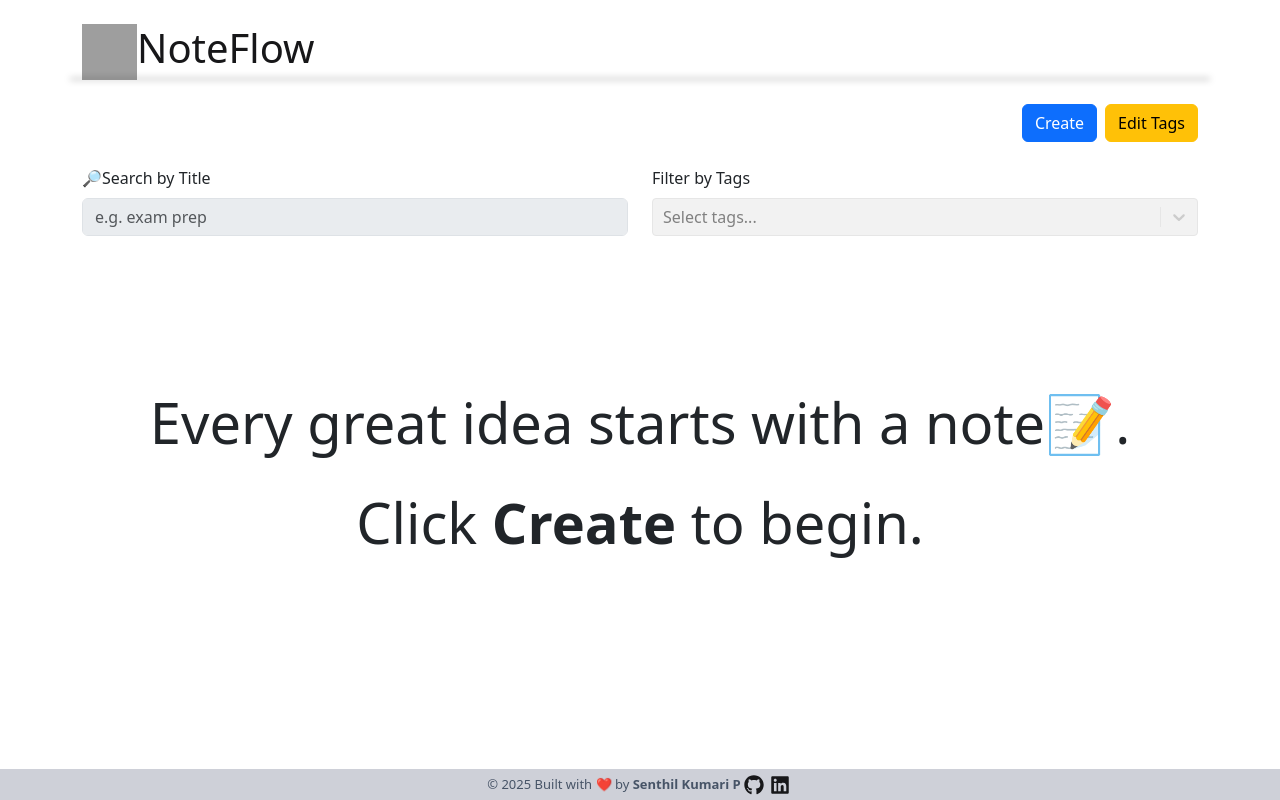
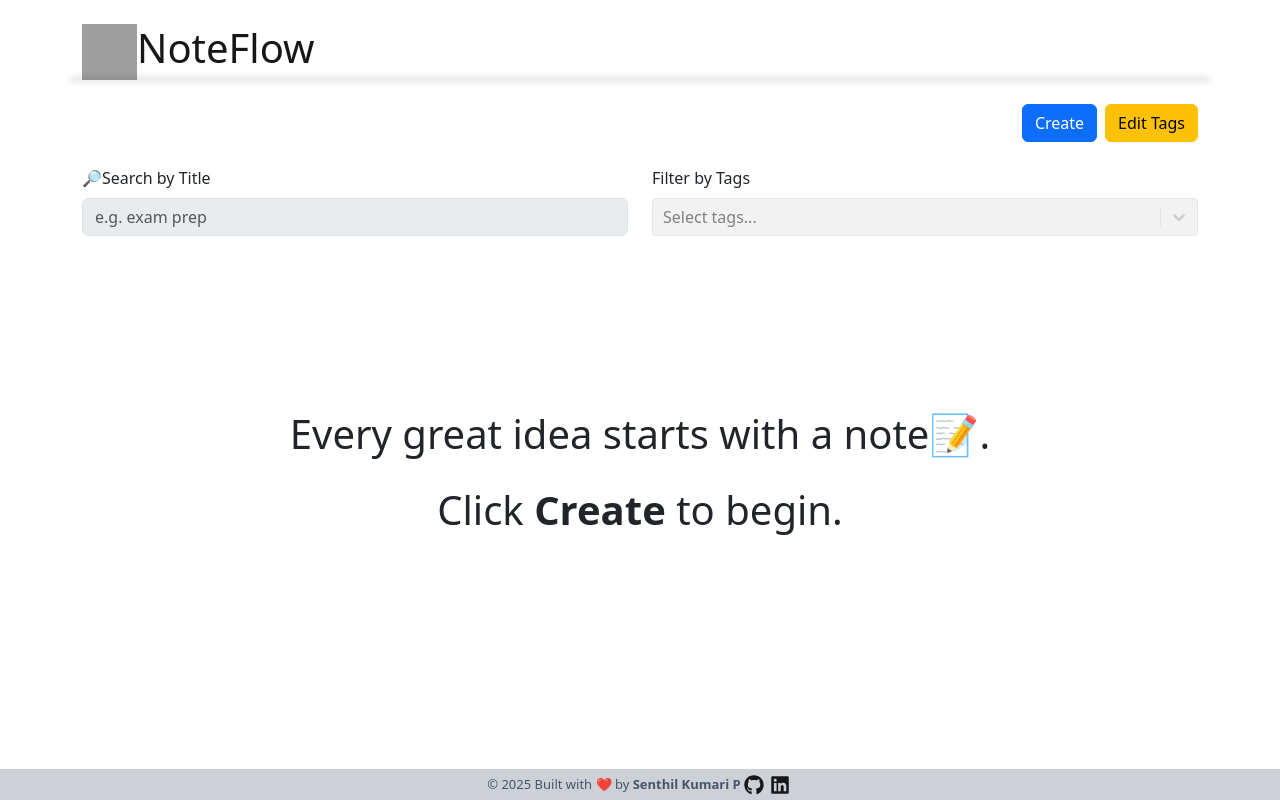
Before and after one commit to senthil-kumari/notesapp-react-typescript, a React (Vite) app: page / in a window 1280 px wide. Built offline with nearby package versions, Linux system fonts and the light colour scheme; grey boxes are pictures that could not be loaded.

Commit message:
style: fix font size

```diff
--- a/src/NoteList.tsx
+++ b/src/NoteList.tsx
@@ -138,12 +138,11 @@ export function NoteList({
         </Row>
       ) : (
         <div
-          className="d-flex flex-column align-items-center justify-content-center"
+          className="d-flex flex-column align-items-center justify-content-center no-notes-msg"
           style={{ minHeight: "55vh" }}
         >
-          <p className="no-notes-msg">Every great idea starts with a note📝.</p>
-          <p className="no-notes-msg">
-            {" "}
+          <p>Every great idea starts with a note📝.</p>
+          <p>
             Click <b>Create</b> to begin.
           </p>
         </div>
--- a/src/index.css
+++ b/src/index.css
@@ -28,18 +28,18 @@ footer {
 
 
 .no-notes-msg{
- font-size: 1.3rem;
+ font-size: 1.1rem;
 }
 /* Medium devices (tablets, 768px and up) */
 @media (min-width: 768px) {
   .no-notes-msg {
-    font-size: 2.5rem; /* Larger on tablets */
+    font-size: 2rem; /* Larger on tablets */
   }
 }
 /* Large devices (desktops, 992px and up) */
 @media (min-width: 992px) {
   .no-notes-msg {
-    font-size: 3.5rem; /* Even larger on desktops */
+    font-size: 2.5rem; /* Even larger on desktops */
   }
 }
 
```
